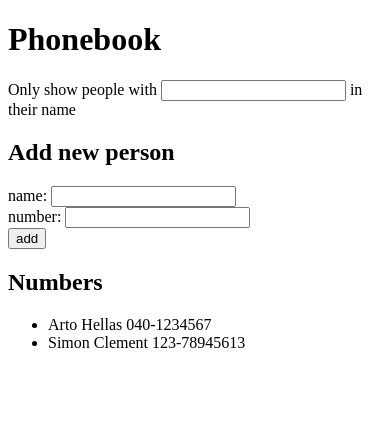
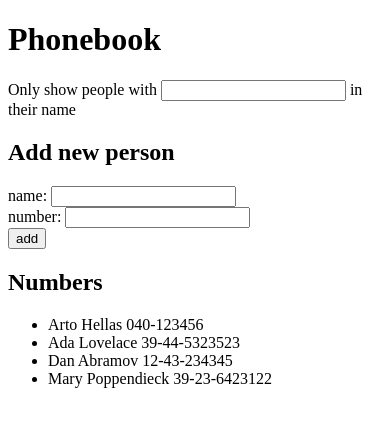
Before and after one commit to SimonTC/FullStackOpen2022, a React (Create React App) app in the folder exercises/part2/phonebook/: page / in a window 390 px wide. Shown: the top 426 px of the page. Built offline with nearby package versions, Linux system fonts and the light colour scheme; data requests are answered from the project's data file.

Commit message:
Part 2.c - phonebook step 6 - get data from server

```diff
--- /dev/null
+++ b/exercises/part2/phonebook/db.json
@@ -0,0 +1,24 @@
+{
+  "persons":[
+    {
+      "name": "Arto Hellas",
+      "number": "040-123456",
+      "id": 1
+    },
+    {
+      "name": "Ada Lovelace",
+      "number": "39-44-5323523",
+      "id": 2
+    },
+    {
+      "name": "Dan Abramov",
+      "number": "12-43-234345",
+      "id": 3
+    },
+    {
+      "name": "Mary Poppendieck",
+      "number": "39-23-6423122",
+      "id": 4
+    }
+  ]
+}
--- a/exercises/part2/phonebook/src/App.js
+++ b/exercises/part2/phonebook/src/App.js
@@ -1,4 +1,5 @@
-import { useState } from 'react'
+import {useEffect, useState} from 'react'
+import axios from "axios";
 
 const InputWithLabel = ({onChange: onNameChange, value, labelText}) => {
   return <div>
@@ -9,7 +10,7 @@ const InputWithLabel = ({onChange: onNameChange, value, labelText}) => {
 const Person = ({person}) => {
   return(
     <li>
-      {person.name} {person.phoneNumber}
+      {person.name} {person.number}
     </li>
   )
 }
@@ -18,13 +19,13 @@ const Filter = ({filterValue, onFilterUpdated}) => {
   return <div>Only show people with <input value={filterValue} onChange={onFilterUpdated}/> in their name</div>
 }
 
-const NewEntry = ({newName, newPhoneNumber, onAddPerson, onNameChange, onPhoneNumberChange}) => {
+const NewEntry = ({newName, number, onAddPerson, onNameChange, onPhoneNumberChange}) => {
   return (
     <div>
       <h2>Add new person</h2>
       <form>
         <InputWithLabel labelText="name" value={newName} onChange={onNameChange}/>
-        <InputWithLabel labelText="number" value={newPhoneNumber} onChange={onPhoneNumberChange}/>
+        <InputWithLabel labelText="number" value={number} onChange={onPhoneNumberChange}/>
         <div>
           <button type="submit" onClick={onAddPerson}>add</button>
         </div>
@@ -53,13 +54,16 @@ const stringContainsAll = (stringToCheck, characters) => {
 }
 
 const App = () => {
-  const [persons, setPersons] = useState([
-    {name: 'Arto Hellas', phoneNumber: '040-1234567'},
-    {name: 'Simon Clement', phoneNumber: '123-78945613'},
-  ])
+  const [persons, setPersons] = useState([])
   const [newName, setNewName] = useState('')
   const [newPhoneNumber, setNewPhoneNumber] = useState('');
   const [filterValue, setFilterValue] = useState('');
+
+  useEffect(() => {
+    axios
+      .get('http://localhost:3001/persons')
+      .then(response => setPersons(response.data))
+  }, []);
 
   const onNameChange = (event) => {
     setNewName(event.target.value)
@@ -75,7 +79,7 @@ const App = () => {
 
   const onAddPerson = (event) => {
     event.preventDefault()
-    const newPerson = {name: newName, phoneNumber: newPhoneNumber}
+    const newPerson = {name: newName, number: newPhoneNumber}
 
     if (persons.some(p => personsAreTheSame(p, newPerson))) {
       alert(`${newName} is already added to the phonebook`)
@@ -101,7 +105,7 @@ const App = () => {
       <NewEntry
         newName={newName}
         onNameChange={onNameChange}
-        newPhoneNumber={newPhoneNumber}
+        number={newPhoneNumber}
         onPhoneNumberChange={onPhoneNumberChange}
         onAddPerson={onAddPerson}
       />
```
Also changed, not shown: exercises/part2/phonebook/package.json (+6 -1 lines), 1 other file (tests, documents, lock files or other folders).
